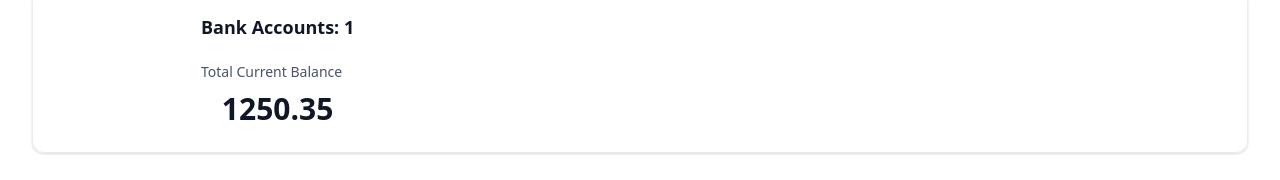
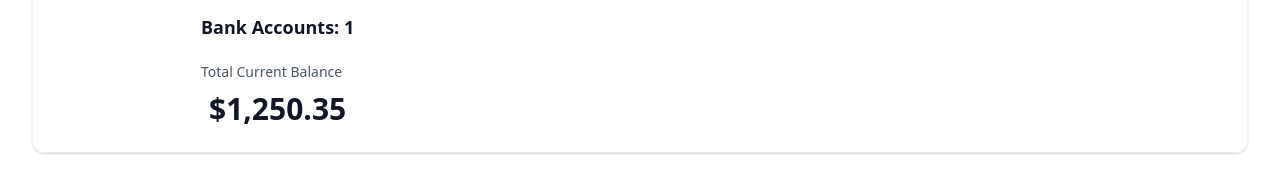
Before and after one commit to Praeda822/pkbanking, a Next.js app: page / in a window 1280 px wide. Shown: the part 179-359 px from the top of the page. Built offline with nearby package versions, Linux system fonts and the light colour scheme.

Commit message:
just about to fuick the whole project using countup

```diff
--- a/components/TotalBalanceBox.tsx
+++ b/components/TotalBalanceBox.tsx
@@ -1,3 +1,4 @@
+import { formatAmount } from "@/lib/utils";
 import React from "react";
 
 const TotalBalanceBox = ({
@@ -15,7 +16,7 @@ const TotalBalanceBox = ({
           <p className="total-balance-label">Total Current Balance</p>
 
           <p className="total-balance-amount flex-center gap-2">
-            {totalCurrentBalance}
+            {formatAmount(totalCurrentBalance)}
           </p>
         </div>
       </div>
--- a/lib/utils.ts
+++ b/lib/utils.ts
@@ -66,9 +66,9 @@ export const formatDateTime = (dateString: Date) => {
 };
 
 export function formatAmount(amount: number): string {
-  const formatter = new Intl.NumberFormat("en-US", {
+  const formatter = new Intl.NumberFormat("en-AU", {
     style: "currency",
-    currency: "USD",
+    currency: "AUD",
     minimumFractionDigits: 2,
   });
 
--- a/package.json
+++ b/package.json
@@ -13,7 +13,9 @@
     "clsx": "^2.1.1",
     "lucide-react": "^0.408.0",
     "next": "14.2.5",
+    "query-string": "^9.0.0",
     "react": "^18",
+    "react-countup": "^6.5.3",
     "react-dom": "^18",
     "tailwind-merge": "^2.4.0",
     "tailwindcss-animate": "^1.0.7"
```
Also changed, not shown: 1 other file (tests, documents, lock files or other folders).
